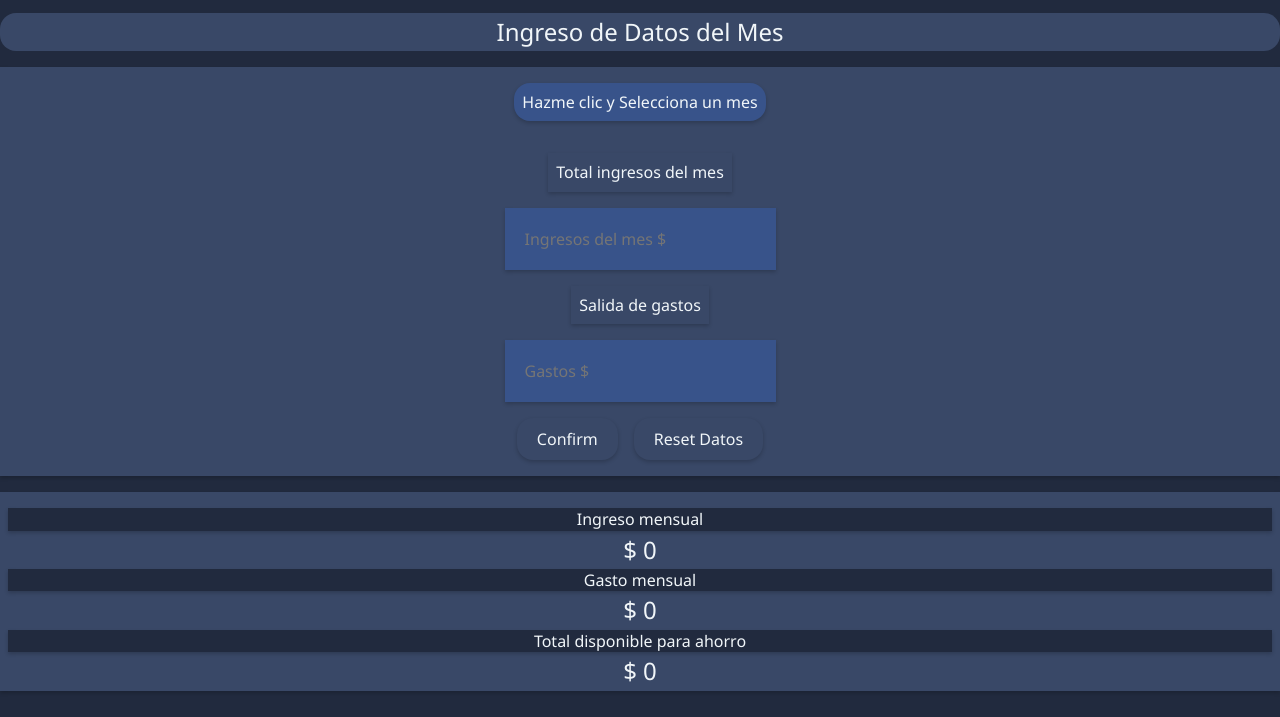
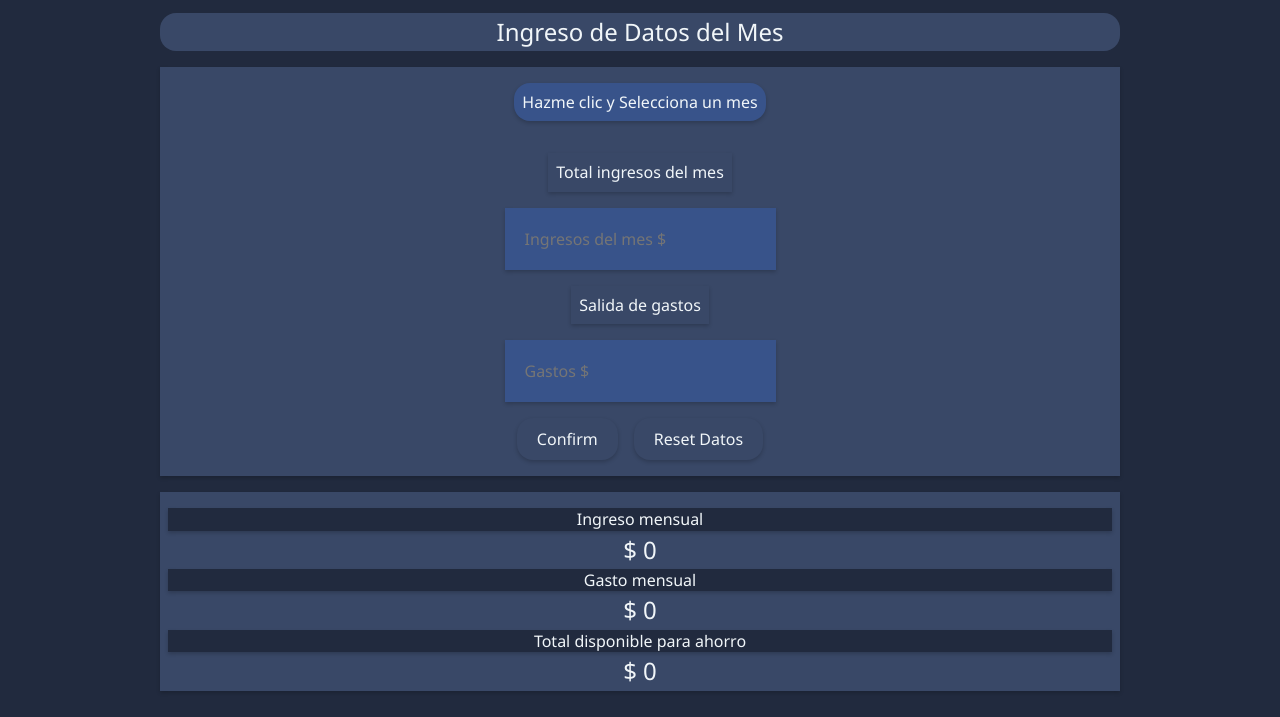
Before and after one commit to Orelin/CalcGastos, a plain HTML site: page index.html in a window 1280 px wide. Shown: the part 83-800 px from the top of the page. Drawn offline with nearby package versions, Linux system fonts and the light colour scheme.

Commit message:
fix visual

```diff
--- a/css/style.css
+++ b/css/style.css
@@ -12,9 +12,6 @@ color4: #9BA4B5;
 }
 
 body {
-    margin: 0.5rem;
-    max-width: 80em;
-    margin: auto;
     padding: 0;
     box-sizing: border-box;
     font-family: 'Segoe UI', Tahoma, Geneva, Verdana, sans-serif;
@@ -247,6 +244,9 @@ body {
 }
 
 @media (min-width: 1000px) {
+    body{
+        margin: 0 10em;
+    }
     .main__div--userInput {
         height: auto;
         margin-bottom: 5%;
```
